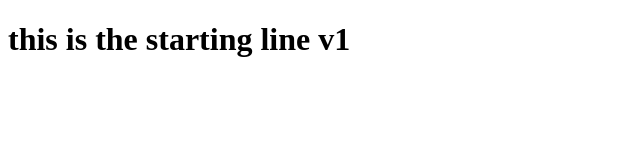
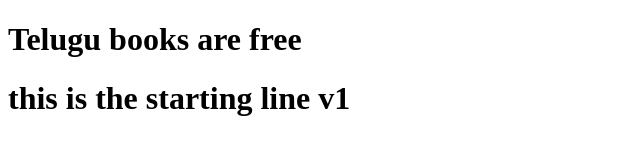
Before and after one commit to sureshsangineedi/TestTest-k8s, a plain HTML site: page appbox/free-ebooks/index.html in a window 1280 px wide. Shown: the whole page, without its empty margins (0-640 px from the left). Drawn offline with Linux system fonts and the light colour scheme.

Commit message:
Update index.html.

```diff
--- a/appbox/free-ebooks/index.html
+++ b/appbox/free-ebooks/index.html
@@ -4,6 +4,7 @@
     <meta charset="UTF-8">
     <meta name="viewport" content="width=device-width, initial-scale=1.0">
     <title>Document</title>
+    <h1>Telugu books are free</h1>
 </head>
 <body>
     <h1>this is the starting line v1 </h1>
```
